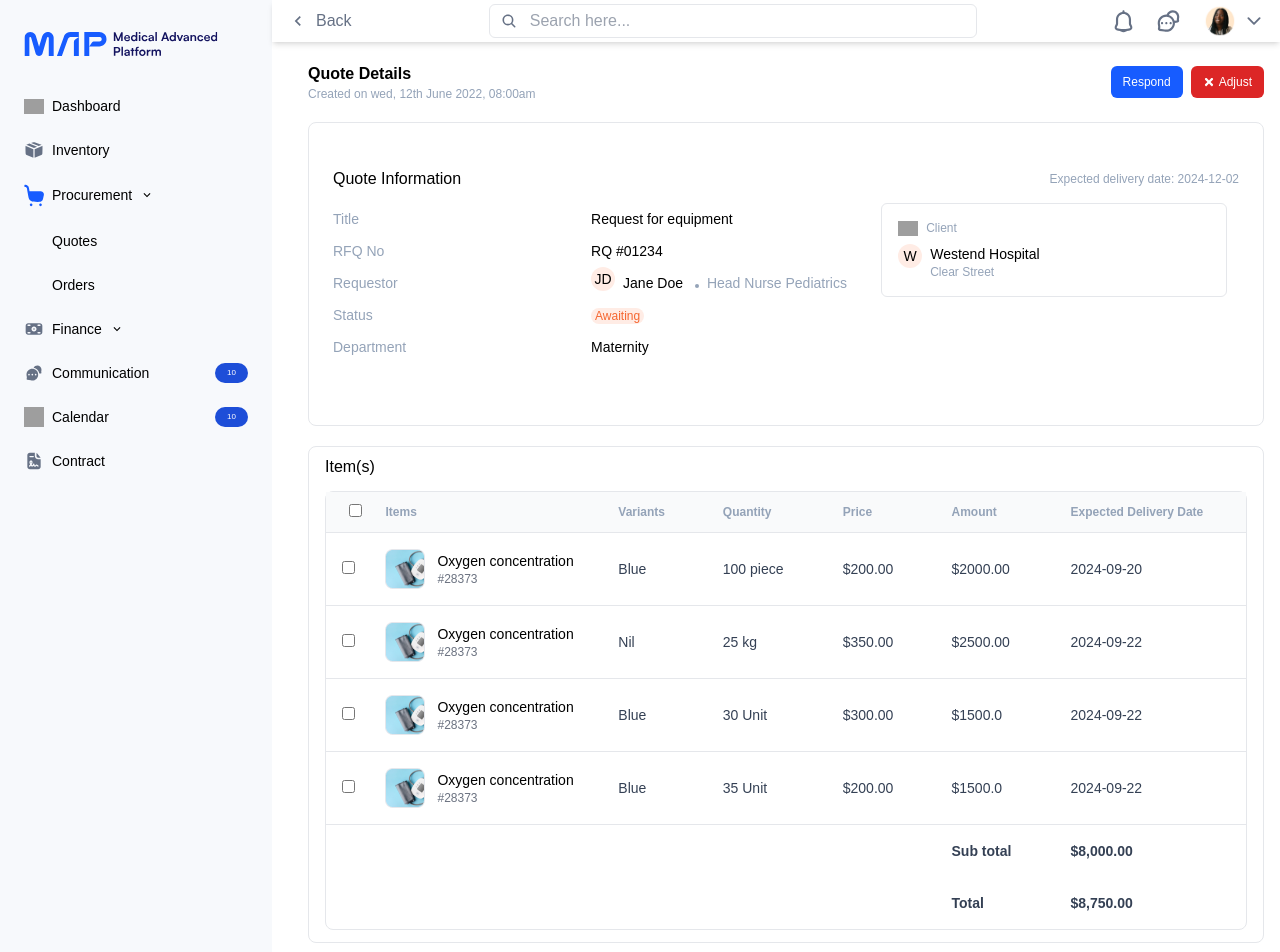
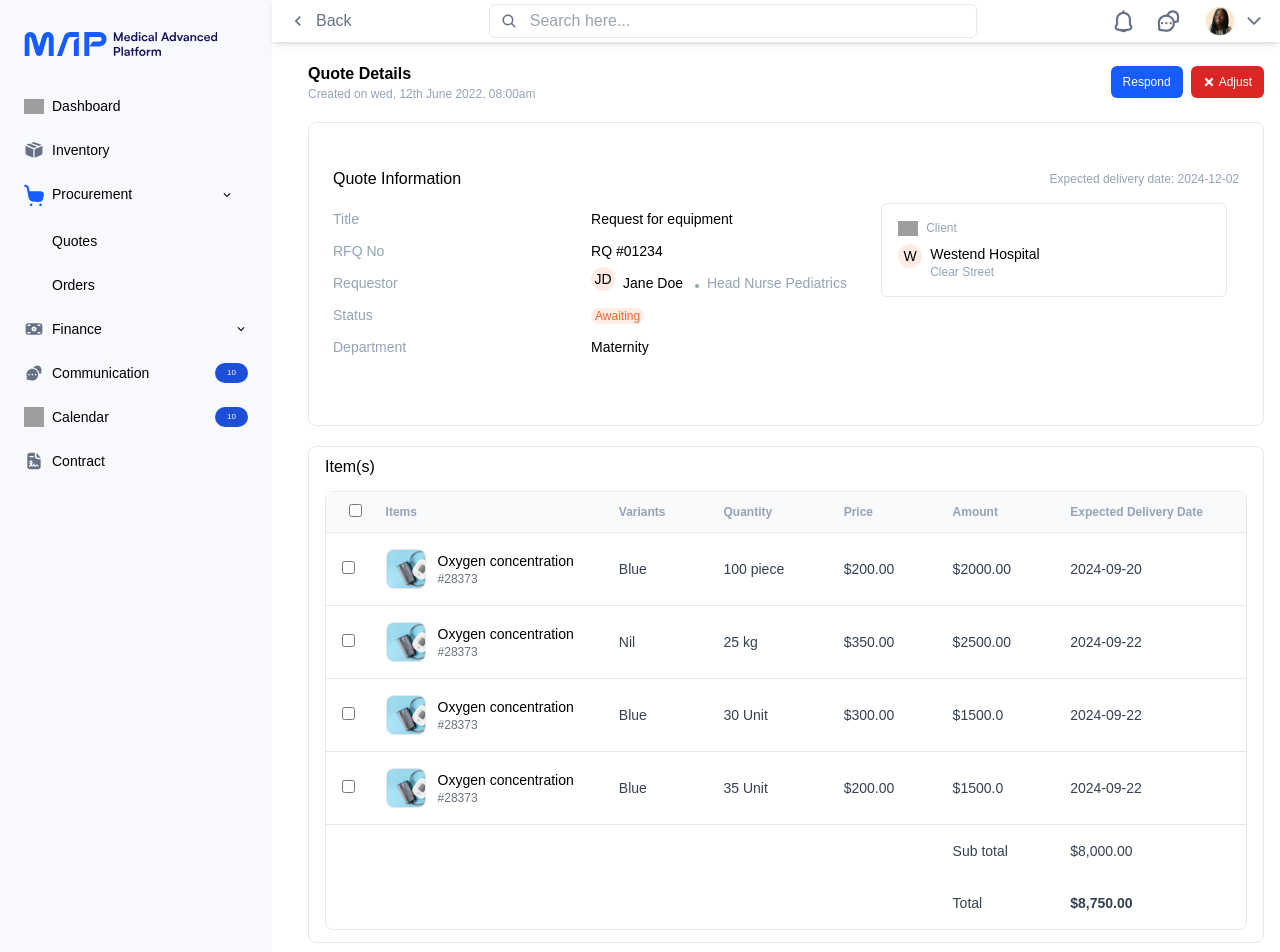
Before and after one commit to Kaddesh/mapis, a Next.js app: page / in a window 1280 px wide. Shown: the top 952 px of the page. Built offline with nearby package versions, Linux system fonts and the light colour scheme; grey boxes are pictures that could not be loaded.

Commit message:
sidebar-update

```diff
--- a/src/app/components/sidebar.tsx
+++ b/src/app/components/sidebar.tsx
@@ -32,19 +32,21 @@ const Sidebar: React.FC = () => {
         </li>
 
         <li className="flex items-center space-x-2 cursor-pointer">
+          <div className="flex space-x-2">
           <Image src="/assets/icon.svg" alt="logo" width={20} height={20} />
           <span>Procurement</span>
+          </div>
           <span
-            className="ml-auto cursor-pointer"
+            className="pl-20 cursor-pointer"
             onClick={() => setProcurementOpen(!isProcurementOpen)}
           >
             {isProcurementOpen ? <MdExpandLess /> : <MdExpandMore />}
           </span>
         </li>
-        {/* Dropdown for Procurement */}
+
         {isProcurementOpen && (
           <ul className="ml-8 space-y-2">
-            <li>Orders</li>
+            <li>What</li>
             <li>Suppliers</li>
           </ul>
         )}
@@ -57,9 +59,11 @@ const Sidebar: React.FC = () => {
           <span>Orders</span>
         </li>
 
-        <li className="flex items-center space-x-2 cursor-pointer">
+        <li className="flex items-center justify-between cursor-pointer">
+          <div className="flex space-x-2">
           <Image src="/assets/money-1.svg" alt="logo" width={20} height={20} />
           <span>Finance</span>
+          </div>
           <span
             className="ml-auto cursor-pointer"
             onClick={() => setFinancesOpen(!isFinancesOpen)}
@@ -67,7 +71,7 @@ const Sidebar: React.FC = () => {
             {isFinancesOpen ? <MdExpandLess /> : <MdExpandMore />}
           </span>
         </li>
-        {/* Dropdown for Finances */}
+
         {isFinancesOpen && (
           <ul className="ml-8 space-y-2">
             <li>Revenue</li>
--- a/src/app/components/table.tsx
+++ b/src/app/components/table.tsx
@@ -101,14 +101,14 @@ const Table: React.FC = () => {
               <td className="py-4 px-6">2024-09-22</td>
             </tr>
 
-            <tr className="text-start text-sm text-[#d94b4b]">
+            <tr className="text-start text-sm ">
               <td className="py-4 px-6" colSpan={5}></td>
-              <td className="py-4 px-6 font-semibold">Sub total</td>
-              <td className="py-4 px-6 font-semibold">$8,000.00</td>
+              <td className="py-4 px-6">Sub total</td>
+              <td className="py-4 px-6">$8,000.00</td>
             </tr>
             <tr className="text-start text-sm">
               <td className="py-4 px-6" colSpan={5}></td>
-              <td className="py-4 px-6 font-semibold">Total</td>
+              <td className="py-4 px-6">Total</td>
               <td className="py-4 px-6 font-semibold">$8,750.00</td>
             </tr>
           </tbody>
```
